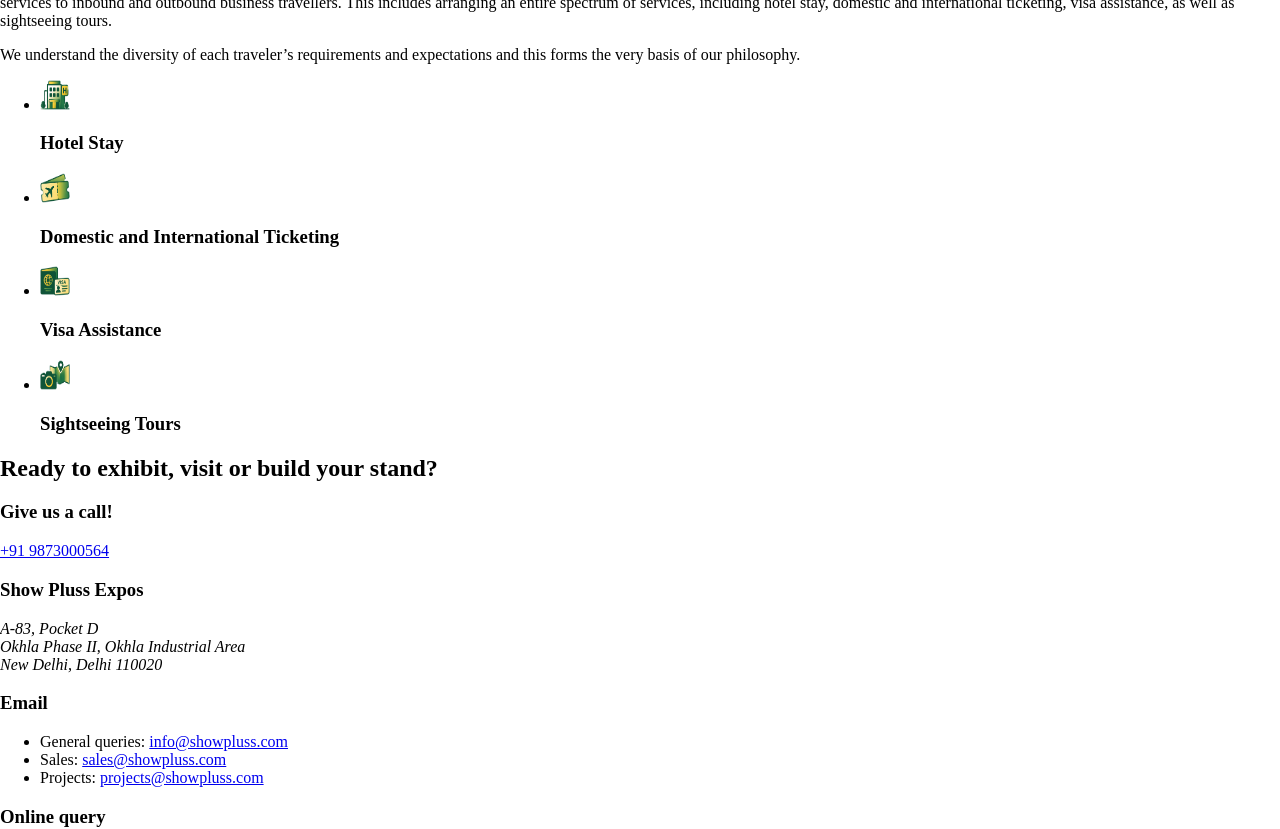
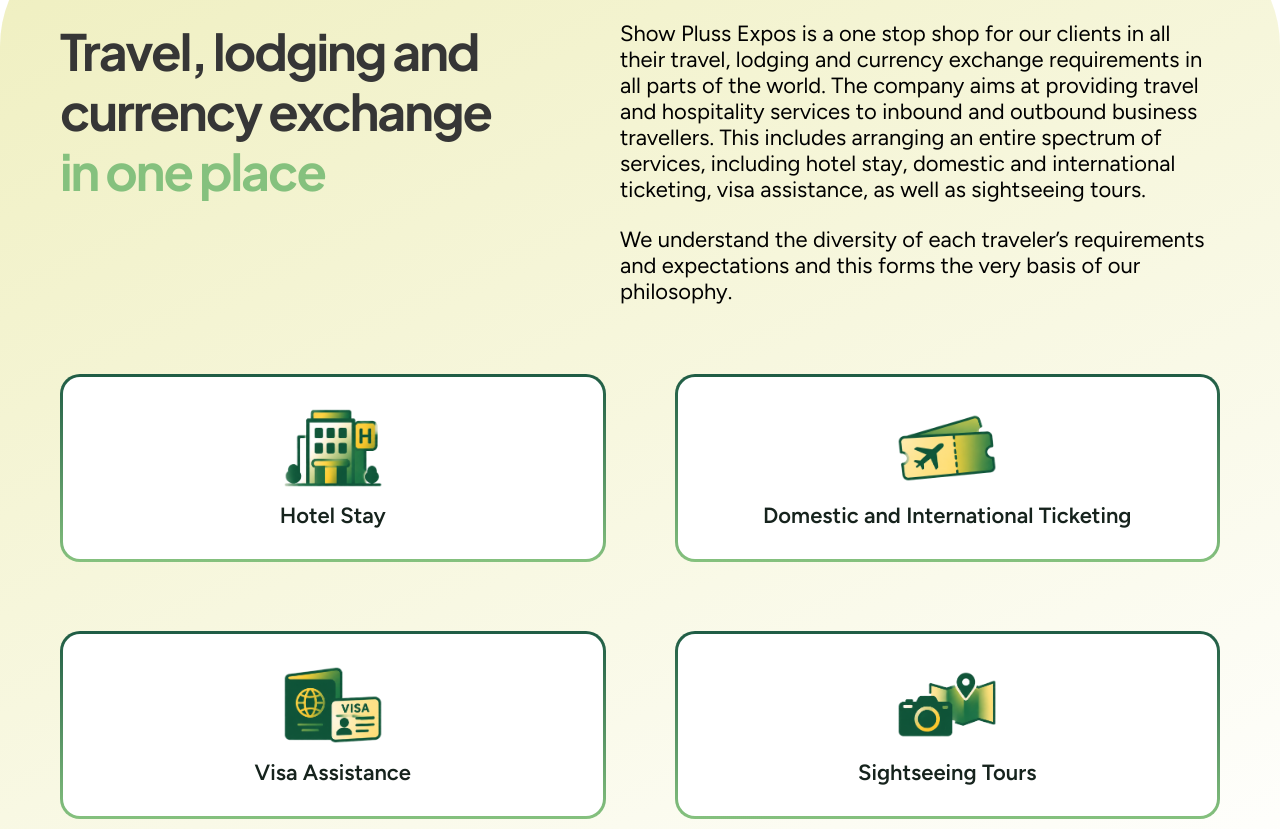
Before and after one commit to kasaxena5/showpluss, a Next.js app in the folder Web/: page / in a window 1280 px wide. Shown: the part 2840-3669 px from the top of the page. Built offline with nearby package versions, Linux system fonts and the light colour scheme.

Commit message:
Adding CSS

```diff
--- a/Web/src/components/cards/TravelServiceCard.tsx
+++ b/Web/src/components/cards/TravelServiceCard.tsx
@@ -7,9 +7,9 @@ type TravelServiceCardProps = {
 
 export default function TravelServiceCard({ title, image }: TravelServiceCardProps) {
   return (
-    <li>
-      <Image src={image} alt="" width={30} height={30} />
-      <h3>{title}</h3>
+    <li className="travel-card">
+      <Image className="travel-card-image" src={image} alt="" width={100} height={80} />
+      <h3 className="travel-card-title">{title}</h3>
     </li>
   );
 }
--- a/Web/src/components/sections/TravelSection.tsx
+++ b/Web/src/components/sections/TravelSection.tsx
@@ -1,11 +1,18 @@
 import TravelServiceCard from "@/components/cards/TravelServiceCard";
 import { ASSETS } from "@/constants/assets";
 import { SECTION_IDS } from "@/constants/routes";
+import "@/styles/travel.css";
 
 export default function TravelSection() {
   return (
-    <section id={SECTION_IDS.travel}>
-      <h2>Travel, lodging and currency exchange in one place</h2>
+    <section id={SECTION_IDS.travel} className="travel" aria-labelledby="travel-heading">
+      <div className="travel-content">
+        <div className="travel-intro">
+          <h2 id="travel-heading" className="travel-heading">
+            Travel, lodging and currency exchange{" "}
+            <span className="travel-heading-highlight">in one place</span>
+          </h2>
+          <div className="travel-description">
             <p>
               Show Pluss Expos is a one stop shop for our clients in all their travel,
               lodging and currency exchange requirements in all parts of the world.
@@ -18,7 +25,9 @@ export default function TravelSection() {
               We understand the diversity of each traveler&rsquo;s requirements and
               expectations and this forms the very basis of our philosophy.
             </p>
-      <ul>
+          </div>
+        </div>
+        <ul className="travel-services">
           <TravelServiceCard
             title="Hotel Stay"
             image={ASSETS.illustrations.travel.hotelStay}
@@ -36,6 +45,7 @@ export default function TravelSection() {
             image={ASSETS.illustrations.travel.sightseeingTours}
           />
         </ul>
+      </div>
     </section>
   );
 }
--- a/Web/src/styles/tokens.css
+++ b/Web/src/styles/tokens.css
@@ -20,7 +20,7 @@
   --gradient-heading-section: linear-gradient(2.4065484702308026deg, #85c17e 12.447%, #1c523a 74.946%);
   --gradient-heading-travel: linear-gradient(7.799642341201519deg, #85c17e 12.447%, #1c523a 74.946%);
   --gradient-panel-services: linear-gradient(-28.740042978231045deg, rgb(241 208 88 / 0) 15.822%, #d9b250 109.39%);
-  --gradient-panel-travel: linear-gradient(-20.316505368995834deg, rgb(241 208 88 / 0) 15.822%, #d9b250 109.39%);
+  --gradient-panel-travel: linear-gradient(155deg, #efefbf, var(--color-card));
   --gradient-hero-overlay: linear-gradient(0.9050685829324863deg, #417952 3.4567%, rgb(31 92 69 / 0) 36.857%), linear-gradient(0.43232868934977375deg, rgb(20 64 47 / 0) 122.5%, #000000 128.66%);
   --gradient-project-overlay: linear-gradient(to top, #0b4f22, rgb(102 102 102 / 0));
   --opacity-panel: 0.42;
--- /dev/null
+++ b/Web/src/styles/travel.css
@@ -0,0 +1,87 @@
+.travel {
+  padding: var(--layout-section-padding) var(--space-24);
+  border-radius: var(--radius-panel) var(--radius-panel) 0 0;
+  background: var(--gradient-panel-travel);
+  scroll-margin-top: var(--layout-header-height);
+}
+
+.travel-content {
+  max-width: var(--layout-content-width);
+  margin-inline: auto;
+}
+
+.travel-intro {
+  display: grid;
+  grid-template-columns: 1fr 1.2fr;
+  gap: var(--space-60);
+  margin-bottom: var(--space-69);
+}
+
+.travel-heading {
+  margin: 0;
+  color: var(--color-text);
+  font-family: var(--font-heading);
+  font-size: var(--font-size-h2);
+  font-weight: var(--font-weight-bold);
+  line-height: var(--line-height-h2);
+  letter-spacing: var(--letter-spacing-h2-style);
+}
+
+.travel-heading-highlight {
+  display: block;
+  color: var(--color-green-highlight);
+}
+
+.travel-description {
+  display: grid;
+  align-content: start;
+  gap: var(--space-24);
+  color: var(--color-black);
+  font-family: var(--font-body);
+  font-size: var(--font-size-section-body);
+  line-height: var(--line-height-section-body);
+}
+
+.travel-description p {
+  margin: 0;
+}
+
+.travel-services {
+  display: grid;
+  grid-template-columns: repeat(2, minmax(0, 1fr));
+  gap: var(--space-69);
+  margin: 0;
+  padding: 0;
+  list-style: none;
+}
+
+.travel-card {
+  display: flex;
+  flex-direction: column;
+  align-items: center;
+  justify-content: center;
+  gap: var(--space-16);
+  box-sizing: border-box;
+  min-height: 188px;
+  padding: var(--space-24);
+  border: var(--border-width-card) solid transparent;
+  border-radius: var(--radius-card);
+  background:
+    linear-gradient(var(--color-card), var(--color-card)) padding-box,
+    linear-gradient(var(--color-green-700), var(--color-green-highlight)) border-box;
+  text-align: center;
+}
+
+.travel-card-image {
+  display: block;
+  object-fit: contain;
+}
+
+.travel-card-title {
+  margin: 0;
+  color: var(--color-ink);
+  font-family: var(--font-body);
+  font-size: var(--font-size-card-heading);
+  font-weight: var(--font-weight-semibold);
+  line-height: var(--line-height-card-heading);
+}
```
Lines whose indentation alone changed are shown as unchanged.
